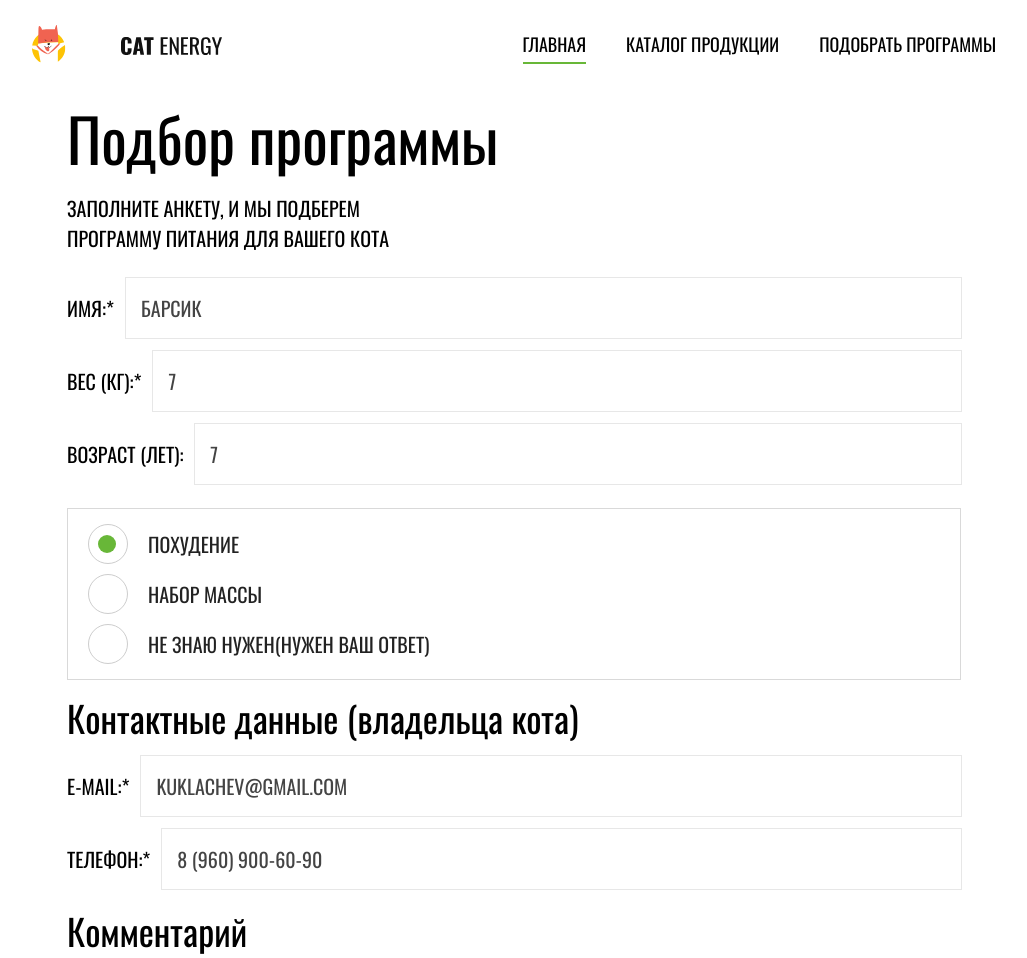
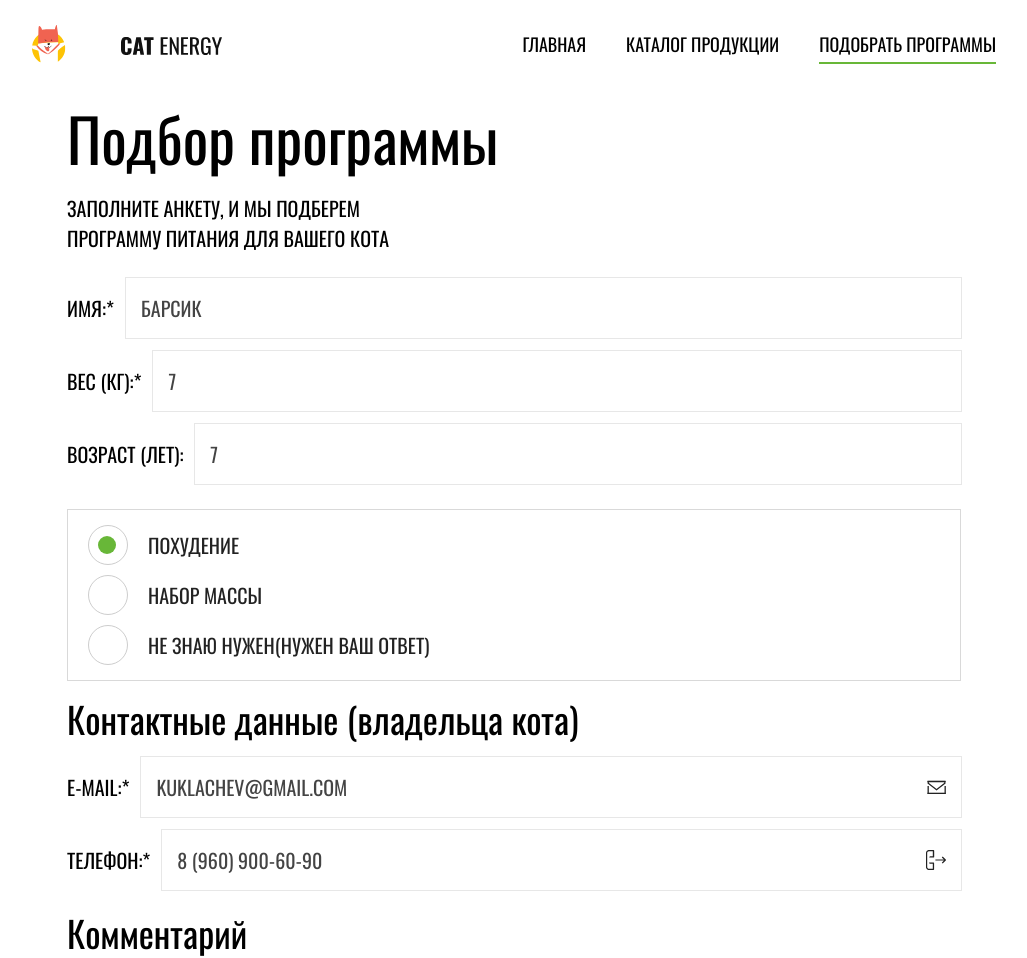
Before and after one commit to igorek5/662853-cat-energy-22, a website: page source/form.html in a window 1280 px wide. Shown: the top 958 px of the page, without its empty margins (126-1153 px from the left). Drawn offline with nearby package versions, Linux system fonts and the light colour scheme; files that its build step writes are made by us from their sources.

Commit message:
Декоративные элементы страницы формы

```diff
--- a/source/form.html
+++ b/source/form.html
@@ -20,18 +20,17 @@
           <button class="main-nav__toggle" type="button" aria-label="Открыть/закрыть меню"></button>
           <ul class="main-nav__list">
             <li class="main-nav__item">
-              <a class="main-nav__link main-nav__link--index active">Главная</a>
+              <a class="main-nav__link" href="index.html">Главная</a>
             </li>
             <li class="main-nav__item">
-              <a class="main-nav__link main-nav__link--index" href="catalog.html">Каталог продукции</a>
+              <a class="main-nav__link" href="catalog.html">Каталог продукции</a>
             </li>
             <li class="main-nav__item">
-              <a class="main-nav__link main-nav__link--index" href="form.html">Подобрать программы</a>
+              <a class="main-nav__link active">Подобрать программы</a>
             </li>
           </ul>
         </nav>
       </div>
-
     </div>
   </header>
 
@@ -40,7 +39,7 @@
       <section class="form">
         <div class="form__wrapper">
           <h1 class="form__title">Подбор программы</h1>
-          <p class="form__text">Заполните анкету, и мы подберем программу&nbsp;питания для вашего кота</p>
+          <p class="form__text">Заполните анкету, и мы подберем программу&nbsp;питания для вашего&nbsp;кота</p>
           <form class="form__filter" action="https://echo.htmlacademy.ru" method="get">
             <div class="form__column">
               <fieldset class="form__block form__block--data">
@@ -88,18 +87,47 @@
             </div>
 
             <fieldset class="form__block form__block--contacts">
-              <legend class="form__legend">Контактные данные (владельца кота)</legend>
+              <legend class="form__legend form__legend--contacts title-decor">Контактные данные (владельца кота)
+              </legend>
               <ul class="form__list form__list--contacts">
-                <li class="form__item form__item--contacts">
-                  <label class="form__label">
+                <li class="form__item">
+                  <label class="form__label form__label--contacts">
                     <span class="form__text-field">E-mail:*</span>
-                    <input class="form__input" type="email" name="email" placeholder="Kuklachev@gmail.com" required>
+                    <input class="form__input form__input--contacts" type="email" name="email"
+                      placeholder="Kuklachev@gmail.com" required>
+                    <svg class="form__input-icon" width="19" height="14" viewBox="0 0 19 14" fill="none"
+                      xmlns="http://www.w3.org/2000/svg">
+                      <line x1="1.1793" y1="6" x2="1.1793" y2="14" stroke="currentColor" stroke-width="1.3" />
+                      <line x1="18.1793" y1="6" x2="18.1793" y2="14" stroke="currentColor" stroke-width="1.3" />
+                      <line x1="0.529297" y1="13.35" x2="18.5293" y2="13.35" stroke="currentColor" stroke-width="1.3" />
+                      <line x1="0.529297" y1="1.35" x2="18.5293" y2="1.35" stroke="currentColor" stroke-width="1.3" />
+                      <path
+                        d="M17.8793 3.1821L9.52932 9.67654L1.1793 3.18209V1.65H4.0293L9.52932 1.65H14.5293H17.8793V3.1821Z"
+                        stroke="currentColor" stroke-width="1.3" />
+                    </svg>
                   </label>
                 </li>
-                <li class="form__item form__item--contacts">
-                  <label class="form__label">
+                <li class="form__item">
+                  <label class="form__label form__label--contacts">
                     <span class="form__text-field">Телефон:*</span>
-                    <input class="form__input" type="tel" name="phone" placeholder="8 (960) 900-60-90" required>
+                    <input class="form__input form__input--contacts" type="tel" name="phone"
+                      placeholder="8 (960) 900-60-90" required>
+                    <svg class="form__input-icon" width="20" height="20" viewBox="0 0 20 20" fill="none"
+                      xmlns="http://www.w3.org/2000/svg">
+                      <g clip-path="url(#clip0)">
+                        <path
+                          d="M17.9 9.4H9.40002V10.6H17.9L15.8 12.7L16.7 13.6L19.8 10.5C19.8974 10.3702 19.95 10.2123 19.95 10.05C19.95 9.88772 19.8974 9.72982 19.8 9.6L16.7 6.5L15.8 7.4L17.9 9.4Z"
+                          fill="currentColor" />
+                        <path
+                          d="M8.09995 19.4V13.2C8.0884 13.0447 8.02148 12.8987 7.91136 12.7886C7.80125 12.6785 7.65525 12.6116 7.49995 12.6H3.09995C3.1051 12.9167 3.23318 13.2189 3.45712 13.4428C3.68106 13.6668 3.9833 13.7949 4.29995 13.8H6.79995V18.8H3.09995C2.86319 18.8149 2.62585 18.7825 2.4017 18.7048C2.17756 18.6271 1.97109 18.5057 1.7943 18.3475C1.61751 18.1893 1.47393 17.9976 1.37189 17.7834C1.26986 17.5693 1.21142 17.337 1.19995 17.1V3.10001C1.19175 2.6373 1.3651 2.18977 1.68286 1.85331C2.00062 1.51686 2.43752 1.31824 2.89995 1.30001H6.79995V6.30001H4.39995C4.0833 6.30516 3.78106 6.43324 3.55712 6.65718C3.33318 6.88112 3.2051 7.18336 3.19995 7.50001H7.59995C7.75525 7.48846 7.90125 7.42154 8.01136 7.31142C8.12148 7.2013 8.1884 7.05531 8.19995 6.90001V0.600012C8.15226 0.443872 8.06111 0.304534 7.93715 0.198285C7.81319 0.0920352 7.66155 0.0232649 7.49995 1.23734e-05H3.09995C2.70593 -0.0133408 2.31315 0.0511002 1.94405 0.189651C1.57495 0.328202 1.23678 0.538145 0.948872 0.807477C0.660965 1.07681 0.428969 1.40025 0.266146 1.7593C0.103324 2.11835 0.0128689 2.50598 -4.64045e-05 2.90001V16.8C-0.0290254 17.1977 0.0245894 17.597 0.157426 17.9729C0.290263 18.3489 0.499448 18.6932 0.771825 18.9844C1.0442 19.2756 1.37388 19.5072 1.74012 19.6648C2.10637 19.8224 2.50126 19.9024 2.89995 19.9H7.49995C7.57344 19.915 7.64937 19.9133 7.7221 19.895C7.79484 19.8767 7.86253 19.8423 7.92015 19.7942C7.97777 19.7462 8.02385 19.6859 8.05497 19.6176C8.0861 19.5494 8.10147 19.475 8.09995 19.4Z"
+                          fill="currentColor" />
+                      </g>
+                      <defs>
+                        <clipPath id="clip0">
+                          <rect width="20" height="20" fill="currentColor" />
+                        </clipPath>
+                      </defs>
+                    </svg>
                   </label>
                 </li>
               </ul>
--- a/source/sass/blocks/form.scss
+++ b/source/sass/blocks/form.scss
@@ -4,8 +4,6 @@
 }
 
 .form__wrapper {
-  padding: 0 20px;
-
   @media (min-width: $tablet-width) {
     padding: 0 65px;
   }
@@ -18,6 +16,7 @@
 .form__title {
   margin: 0;
   margin-bottom: 25px;
+  padding: 0 20px;
 
   font-weight: 400;
   font-size: 36px;
@@ -25,6 +24,8 @@
   color: $color-black;
 
   @media (min-width: $tablet-width) {
+    padding: 0;
+
     font-size: 60px;
     line-height: 60px;
   }
@@ -33,6 +34,7 @@
 .form__text {
   margin: 0;
   margin-bottom: 25px;
+  padding: 0 20px;
 
   font-size: 14px;
   line-height: 18px;
@@ -40,6 +42,7 @@
 
   @media (min-width: $tablet-width) {
     width: 340px;
+    padding: 0;
 
     font-size: 20px;
     line-height: 30px;
@@ -85,8 +88,7 @@
 
 .form__block {
   margin: 0;
-  padding: 0;
-  padding-bottom: 24px;
+  padding: 0 20px 24px 20px;
 
   border: none;
 
@@ -96,6 +98,9 @@
   }
 
   @media (min-width: $tablet-width) {
+    padding: 0;
+    padding-bottom: 25px;
+
     &--data {
       border-bottom: none;
     }
@@ -243,10 +248,40 @@
   font-size: 24px;
   line-height: 26px;
 
+  @media (max-width: $tablet-width - 1) {
+    max-width: 200px;
+  }
+
   @media (min-width: $tablet-width) {
     font-size: 36px;
     line-height: 36px;
   }
+}
+
+.form__label--contacts {
+  position: relative;
+}
+
+.form__input--contacts {
+  padding-right: 45px;
+}
+
+.form__input-icon {
+  position: absolute;
+  top: 50%;
+  right: 15px;
+
+  color: $color-black2;
+
+  transform: translateY(-50%);
+}
+
+.form__input--contacts:focus + .form__input-icon {
+  color: $color-green;
+}
+
+.form__input--error + .form__input-icon {
+  color: $color-error;
 }
 
 .form__textarea {
--- a/source/sass/global/reboot.scss
+++ b/source/sass/global/reboot.scss
@@ -25,9 +25,11 @@ img {
   height: 100%;
   margin: 0;
   padding: 0;
-  font-family: $font-family--oswald;
+
   font-size: 14px;
   line-height: 18px;
+  font-family: $font-family--oswald;
   color: $color-black;
+
   background-color: $color-white;
 }
--- a/source/sass/global/utils.scss
+++ b/source/sass/global/utils.scss
@@ -2,13 +2,17 @@
 input[type="checkbox"].visually-hidden,
 input[type="radio"].visually-hidden {
   position: absolute;
+
   width: 1px;
   height: 1px;
   margin: -1px;
+  padding: 0;
+  overflow: hidden;
+
+  white-space: nowrap;
+
   border: 0;
-  padding: 0;
-  white-space: nowrap;
+
+  clip: rect(0 0 0 0);
   clip-path: inset(100%);
-  clip: rect(0 0 0 0);
-  overflow: hidden;
 }
```
Also changed, not shown: source/img/svg/icon-phone.svg (added), source/img/svg/icon_email.svg (added).
